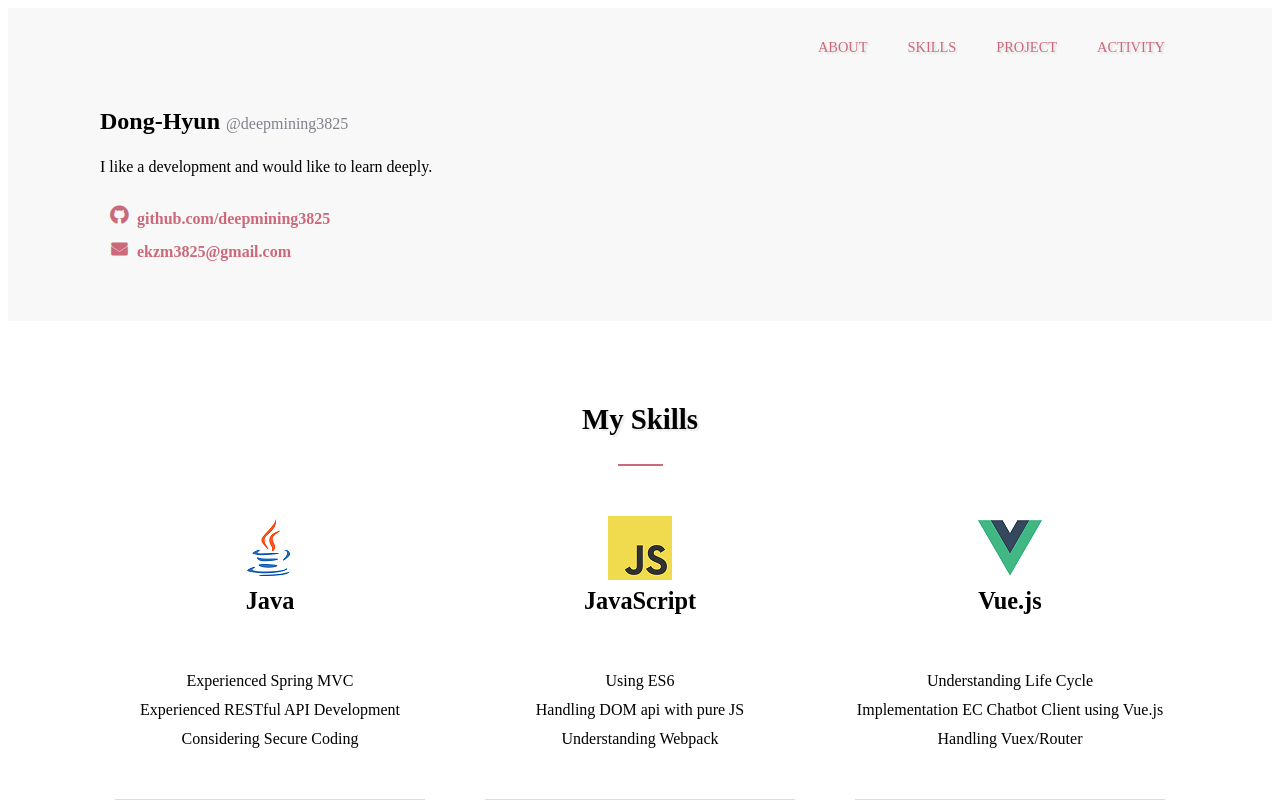
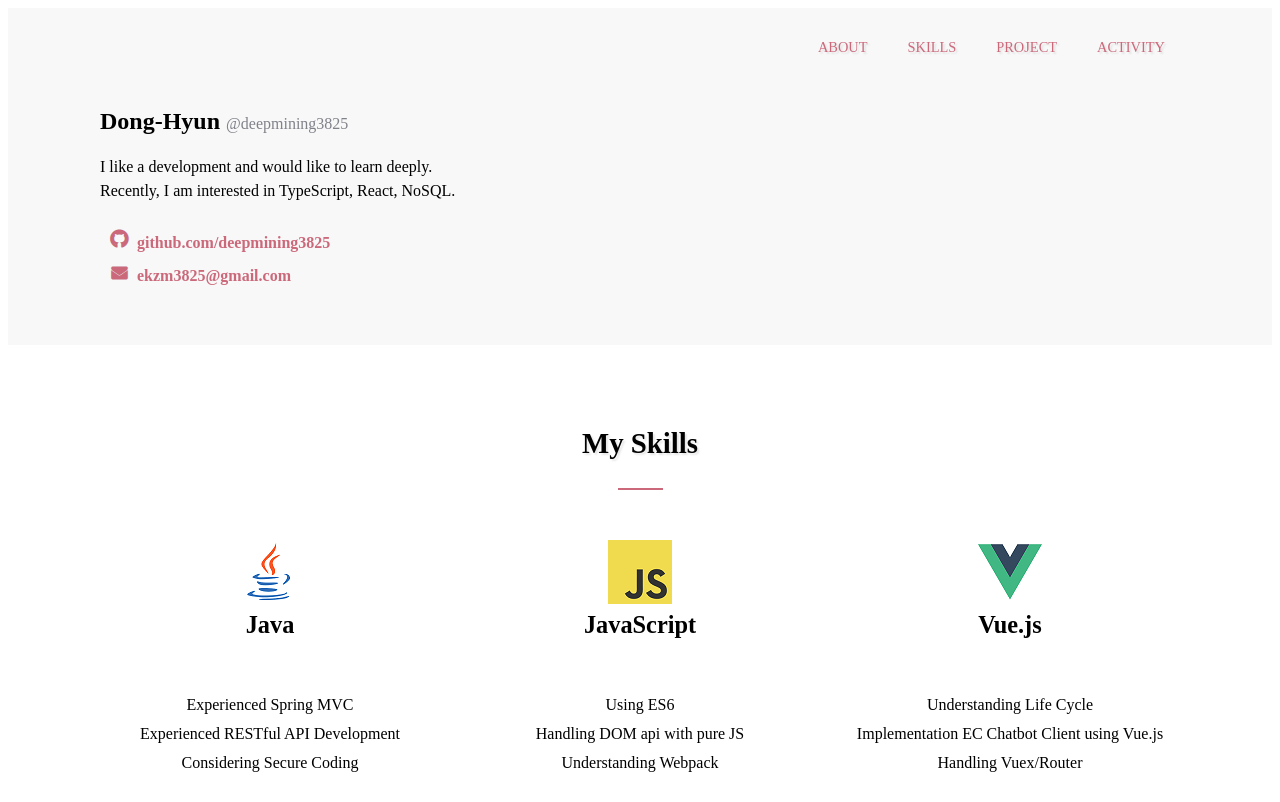
Before and after one commit to deepmining3825/donghyun.info, a Vue app: page /about in a window 1280 px wide. Shown: the top 802 px of the page. Built offline with nearby package versions, Linux system fonts and the light colour scheme.

Commit message:
자기소개 수정 최근 관심사 추가

```diff
--- a/src/views/MainView.vue
+++ b/src/views/MainView.vue
@@ -10,7 +10,8 @@
                     </h1>
                     <div id="intro_content">
                         <p id="intro_content_text">
-                            I like a development and would like to learn deeply.
+                            I like a development and would like to learn deeply. <br>
+                            Recently, I am interested in TypeScript, React, NoSQL.
                         </p>
 
                         <div id="contact_github">
```
